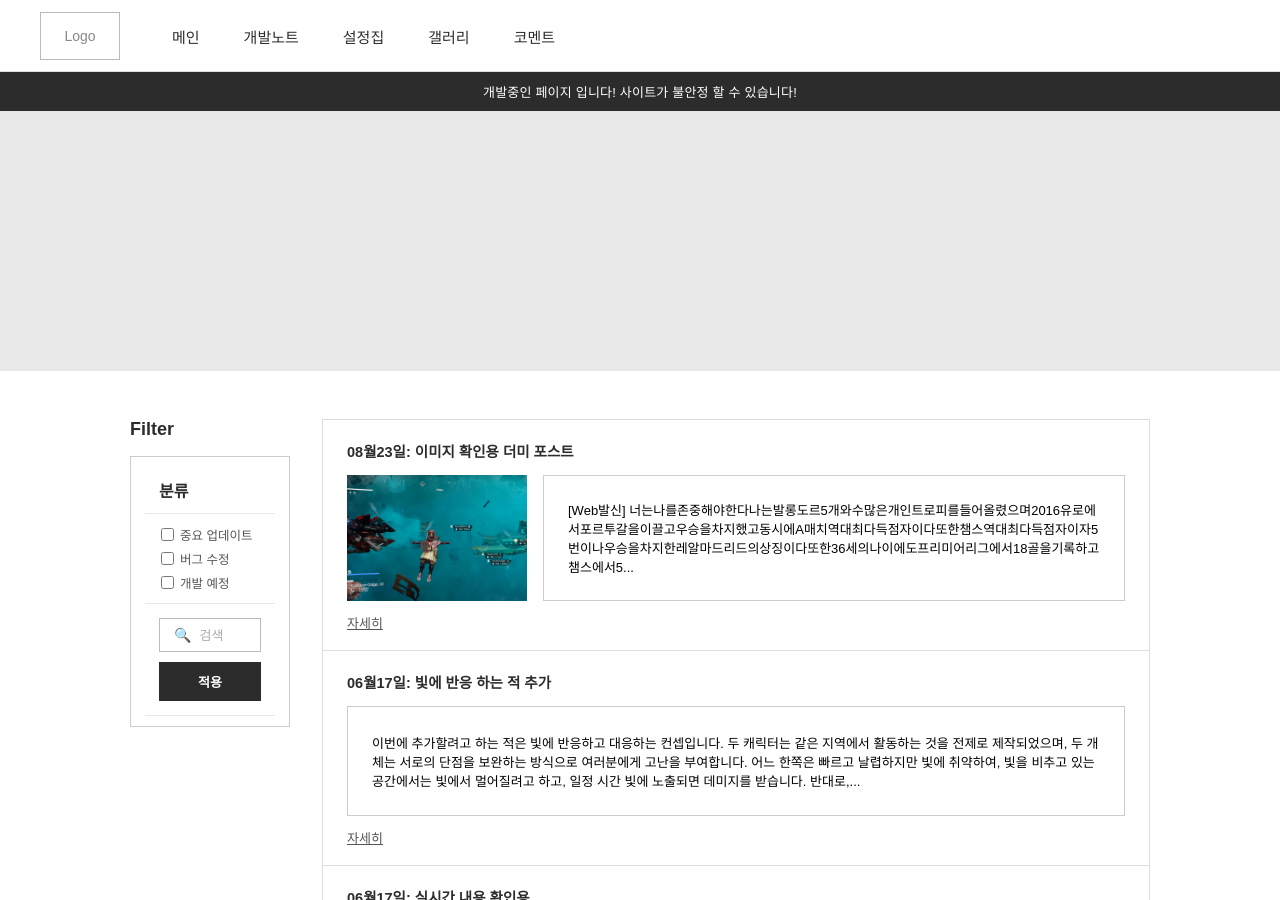
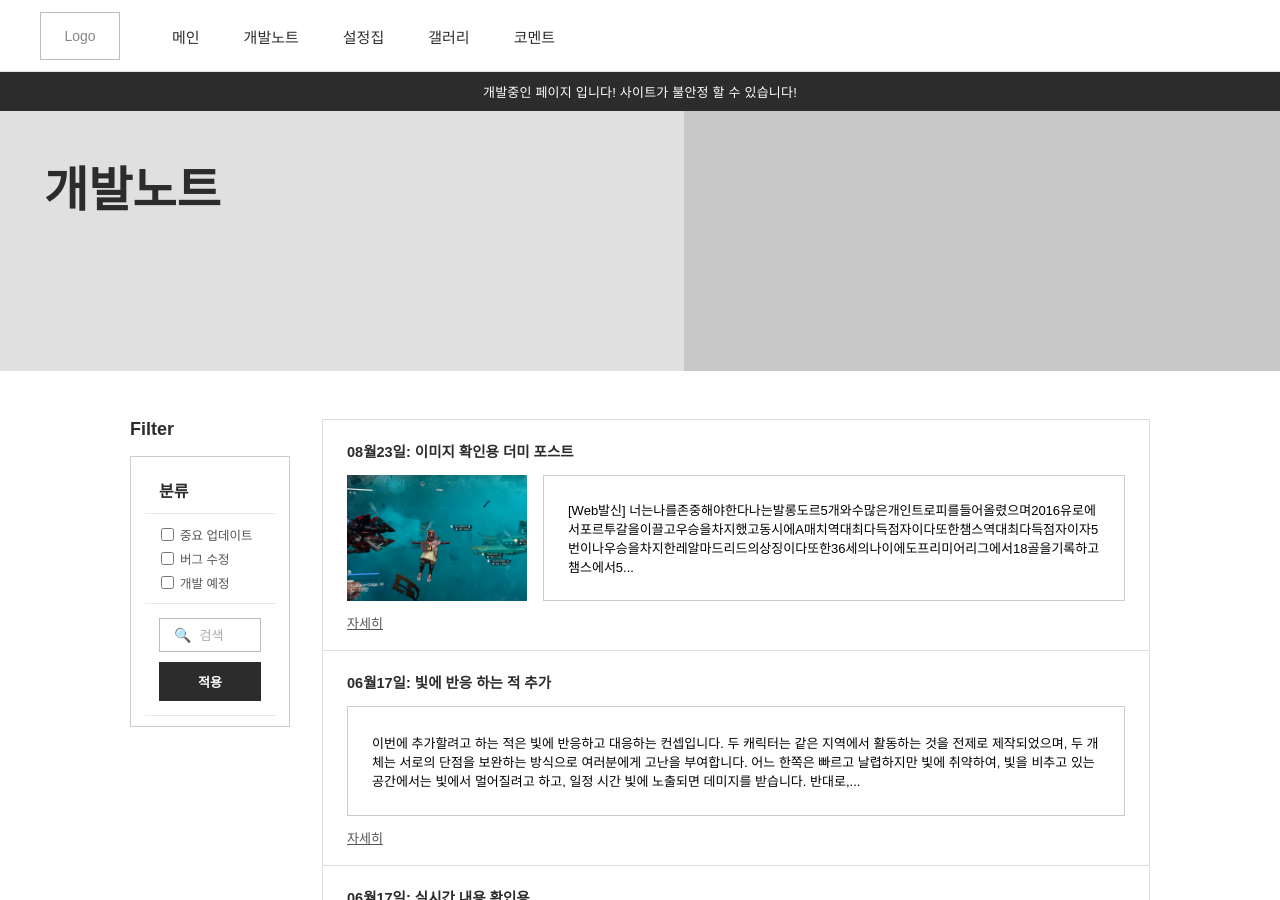
Before and after one commit to crymanmanman2-cell/bloodpunk_project, a Jekyll site: the page built from 개발노트.html, in a window 1280 px wide and 900 px high. Built offline with Jekyll 4.4.1, drawn with Linux system fonts in a browser that asks for light colours.

Commit message:
Update 개발노트.html

```diff
--- a/개발노트.html
+++ b/개발노트.html
@@ -5,7 +5,12 @@
 
 
 <!-- 히어로 배너 -->
-<div class="hero-banner"></div>
+<div class="hero-banner">
+  <div class="hero-banner-left">
+    <h1>개발노트</h1>
+  </div>
+  <div class="hero-banner-right"></div>
+</div>
 
 <!-- 페이지 본문 -->
 <div class="page-body">
```
